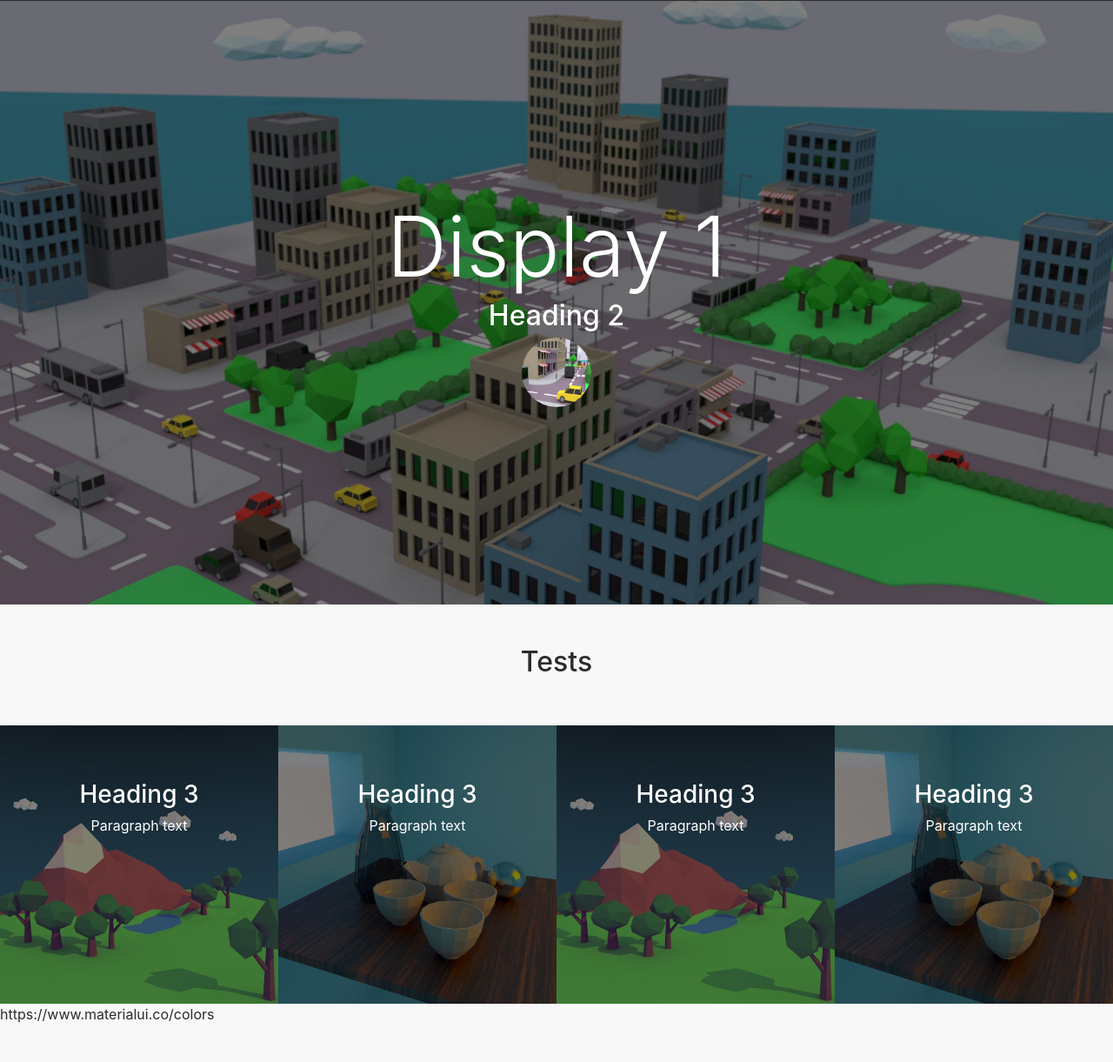
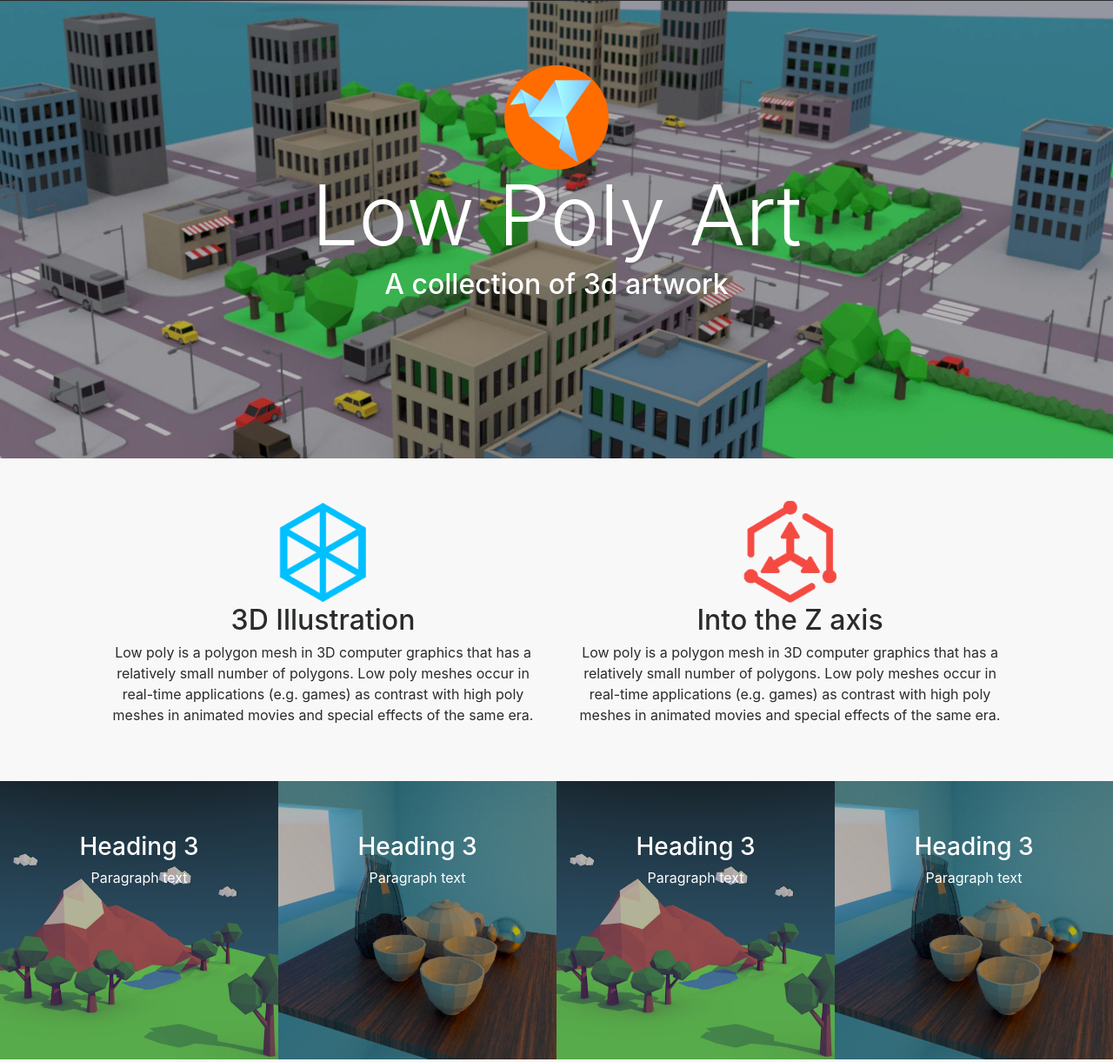
Before and after one commit to deezinerUK/3d, a plain HTML site: page index.html in a window 1280 px wide. Shown: the part 73-1294 px from the top of the page at 87% size. Before the commit the page ends 1251 px from the top, so only its background shows below. Drawn offline with nearby package versions, Linux system fonts and the light colour scheme.

Commit message:
Signed-off-by: Barry T <brrytucker@yahoo.co.uk>

```diff
--- a/css/deeziner.css
+++ b/css/deeziner.css
@@ -1,5 +1,27 @@
+#homeBanner
+{min-height: 600px;
+    background: url(/images/toytownrender.jpg) no-repeat center fixed;
+    background-size: cover;}
+
 .lrgImage{position:relative; overflow: hidden}
-.divOverlay{position:absolute; width: 100%; height: 100%;  text-align: center; color: white; padding-top: 20%; background-color: rgba(0,0,0,0.5)}
+
+.divOverlayBanner
+{position:absolute;
+    width: 100%;
+    height: 100%;
+    text-align: center;
+    color: white;
+    padding-top: 100px;
+    background-color: rgba(0,0,0,0.3)}
+
+.divOverlay
+{position:absolute;
+    width: 100%;
+    height: 100%;
+    text-align: center;
+    color: white;
+    padding-top: 60px;
+    background-color: rgba(0,0,0,0.3)}
 
 @media (max-width: 990px) {
     .display-1{font-size: 60px}
--- a/index.html
+++ b/index.html
@@ -28,23 +28,48 @@
 </nav>
 
 
-        <div class="container-fluid p-0 lrgImage pt-5">
+        <div id="homeBanner" class="container-fluid p-0 lrgImage pt-5">
 
-            <div class="divOverlay">
-                <h1 class="display-1">Display 1</h1>
-                <h2>Heading 2</h2>
-                <img class="rounded-circle" src="images/toytown2.jpg" alt="" height="80px" width="80px">
+            <div class="divOverlayBanner">
+                 <img class="rounded-circle" src="images/lowPolyLogo.png" alt="" height="120px" width="120px">
+                <h1 class="display-1">Low Poly Art</h1>
+                <h2>A collection of 3d artwork</h2>
+
 
 
 
 
 </div>
-            <div><img class="img-fluid" src="images/toytownrender.jpg" alt="toy town 3d blender"></div>
+<!--            <div><img class="img-fluid" src="images/toytownrender.jpg" alt="toy town 3d blender"></div>-->
         </div>
 
 
         <div class="container p-5">
-            <h2 class="text-center">Tests</h2>
+
+            <div class="row">
+              <div class="col-sm-6 text-center">
+                   <img src="images/cube.png" alt="" height="120px" width="120px">
+                  <h2>3D Illustration</h2>
+                  <p>Low poly is a polygon mesh in 3D computer graphics that has a relatively small number of polygons. Low poly meshes occur in real-time applications (e.g. games) as contrast with high poly meshes in animated movies and special effects of the same era.</p>
+                </div>
+
+
+                  <div class="col-sm-6 text-center">
+                   <img src="images/zaxis.png" alt="" height="120px" width="120px">
+                  <h2>Into the Z axis</h2>
+                  <p>Low poly is a polygon mesh in 3D computer graphics that has a relatively small number of polygons. Low poly meshes occur in real-time applications (e.g. games) as contrast with high poly meshes in animated movies and special effects of the same era.</p>
+                </div>
+
+
+            </div>
+
+
+
+
+
+
+
+
 
 </div>
 
```
Also changed, not shown: images/cube.png (added), images/lowPolyLogo.png (added), images/zaxis.png (added).
